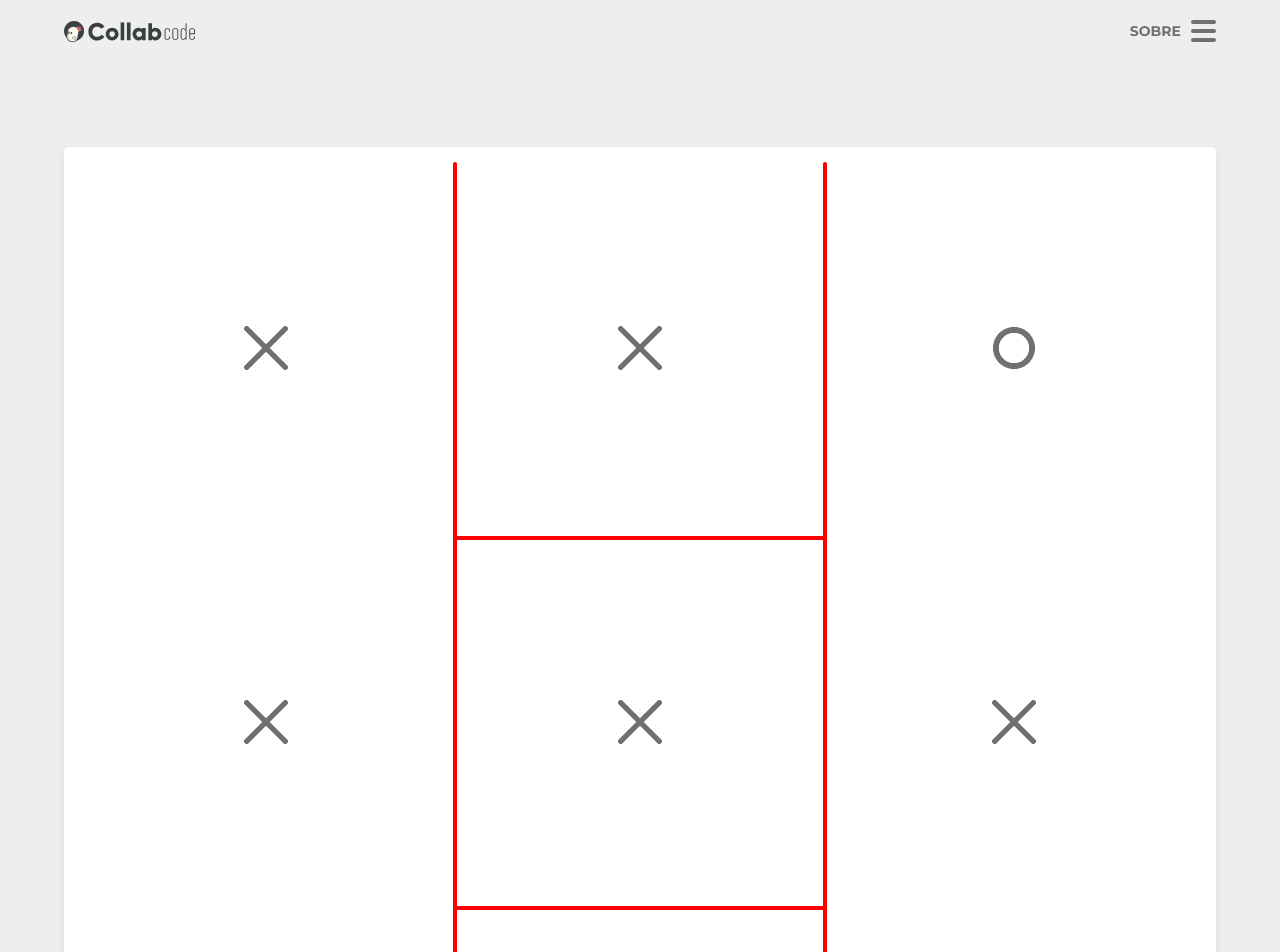
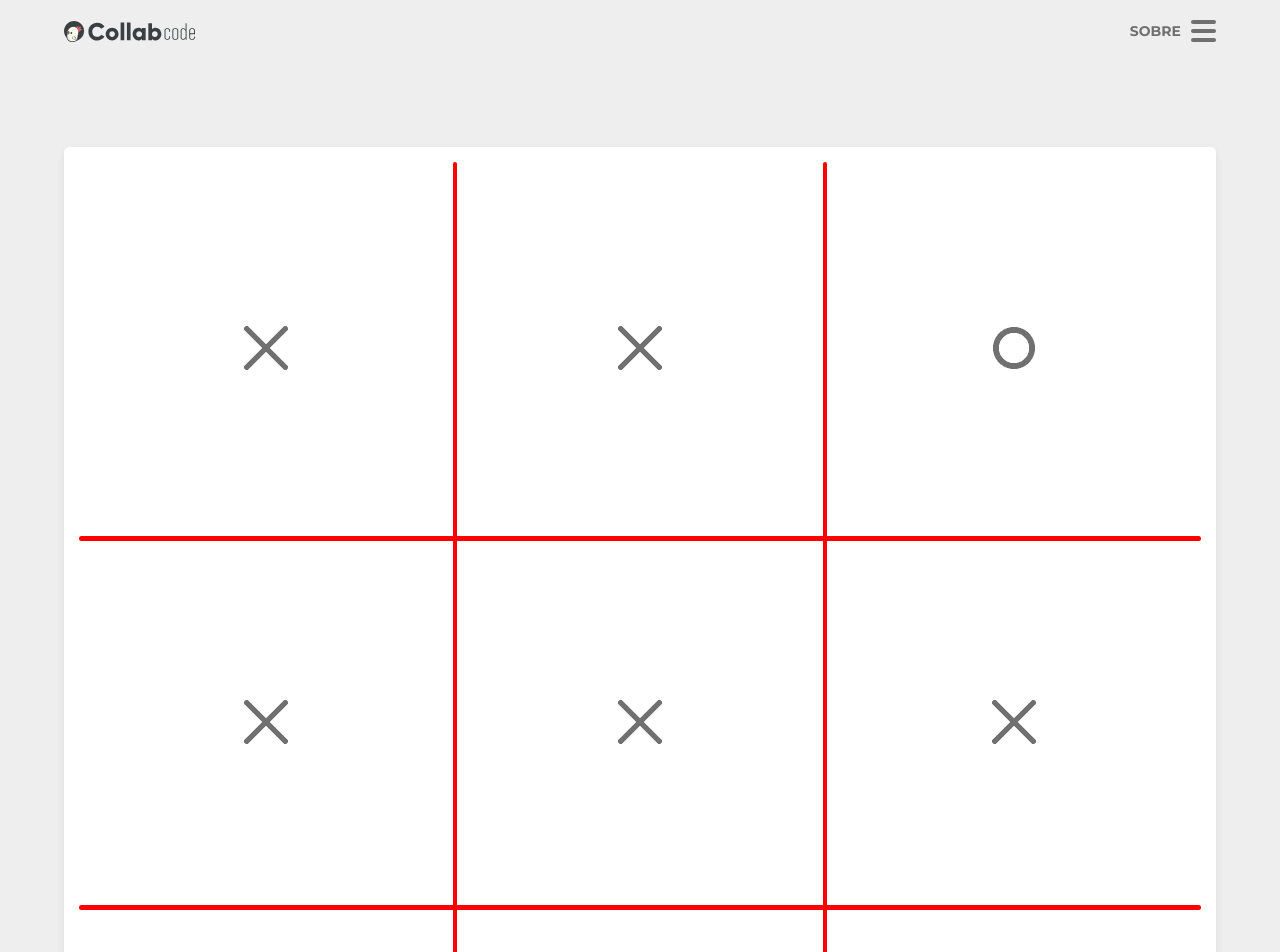
Before and after one commit to BrunoViveiros/CollabCode, a React (Create React App) app: page / in a window 1280 px wide. Shown: the top 952 px of the page. Built offline with nearby package versions, Linux system fonts and the light colour scheme.

Commit message:
Finalizado a hashtag com border radius

```diff
--- a/src/components/Hashtag/styles.css
+++ b/src/components/Hashtag/styles.css
@@ -17,24 +17,61 @@
 }
 
 .hashtag > .item:nth-child(2),
+.hashtag > .item:nth-child(4),
+.hashtag > .item:nth-child(6),
 .hashtag > .item:nth-child(8) {
   justify-content: space-between;
+}
+
+.hashtag > .item:nth-child(4),
+.hashtag > .item:nth-child(6) {
+  flex-direction: column;
+}
+
+.hashtag > .item:nth-child(2)::before,
+.hashtag > .item:nth-child(2)::after,
+.hashtag > .item:nth-child(4)::before,
+.hashtag > .item:nth-child(4)::after,
+.hashtag > .item:nth-child(6)::before,
+.hashtag > .item:nth-child(6)::after,
+.hashtag > .item:nth-child(8)::before,
+.hashtag > .item:nth-child(8)::after {
+  content: "";
+  background: red;
 }
 
 .hashtag > .item:nth-child(2)::before,
 .hashtag > .item:nth-child(2)::after,
 .hashtag > .item:nth-child(8)::before,
 .hashtag > .item:nth-child(8)::after {
-  content: "";
   width: 4px;
   height: 100%;
-  background: red;
+}
+
+.hashtag > .item:nth-child(4)::before,
+.hashtag > .item:nth-child(4)::after,
+.hashtag > .item:nth-child(6)::before,
+.hashtag > .item:nth-child(6)::after {
+  width: 100%;
+  height: 5px;
 }
 
 .hashtag > .item:nth-child(2)::before,
 .hashtag > .item:nth-child(2)::after {
   border-top-left-radius: 2px;
   border-top-right-radius: 2px;
+}
+
+.hashtag > .item:nth-child(4)::before,
+.hashtag > .item:nth-child(4)::after {
+  border-top-left-radius: 2.5px;
+  border-bottom-left-radius: 2.5px;
+}
+
+.hashtag > .item:nth-child(6)::before,
+.hashtag > .item:nth-child(6)::after {
+  border-top-right-radius: 2.5px;
+  border-bottom-right-radius: 2.5px;
 }
 
 .hashtag > .item:nth-child(8)::before,
@@ -44,5 +81,8 @@
 }
 
 .hashtag > .item:nth-child(5) {
-  border: 4px solid red;
+  border-left: 4px solid red;
+  border-right: 4px solid red;
+  border-top: 5px solid red;
+  border-bottom: 5px solid red;
 }
```
